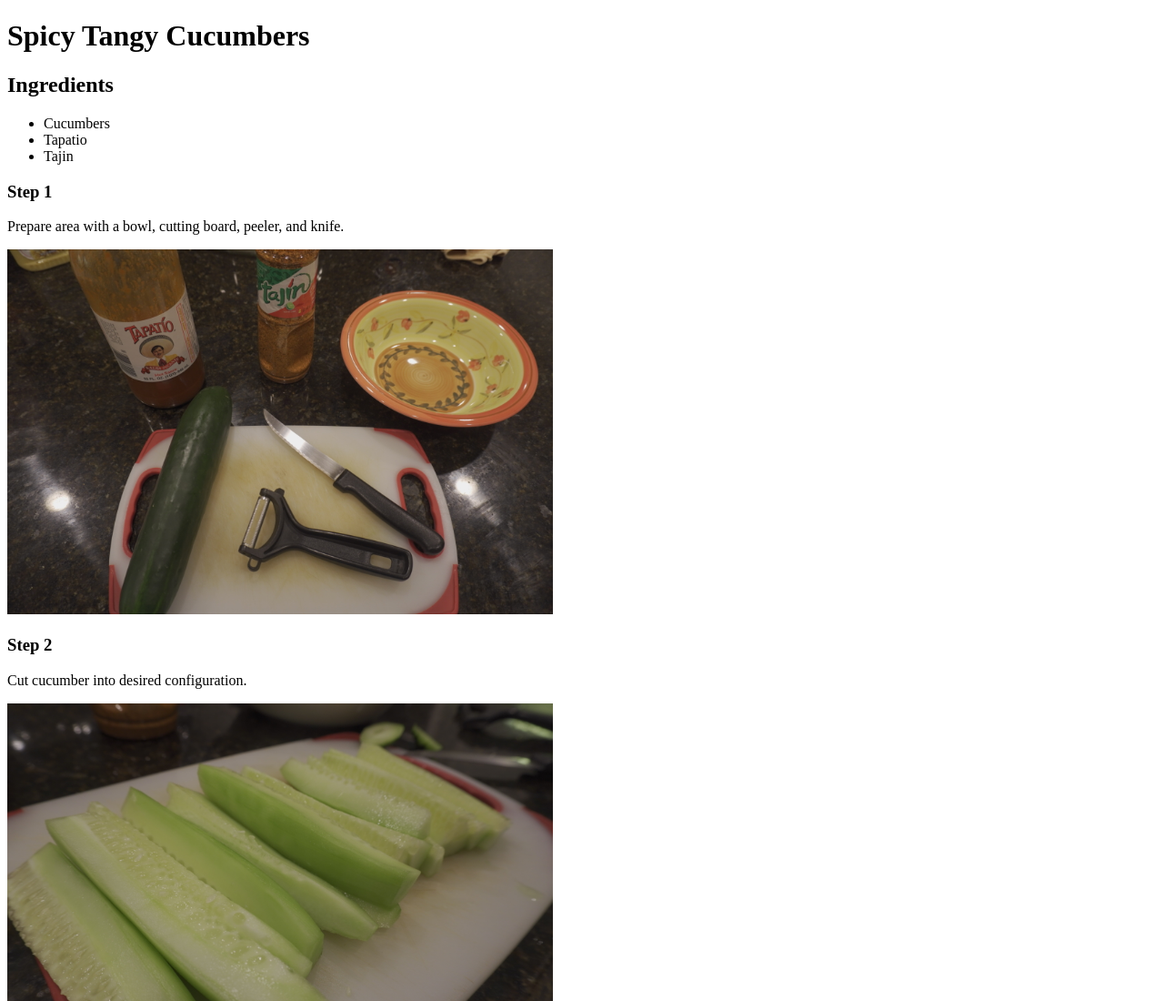
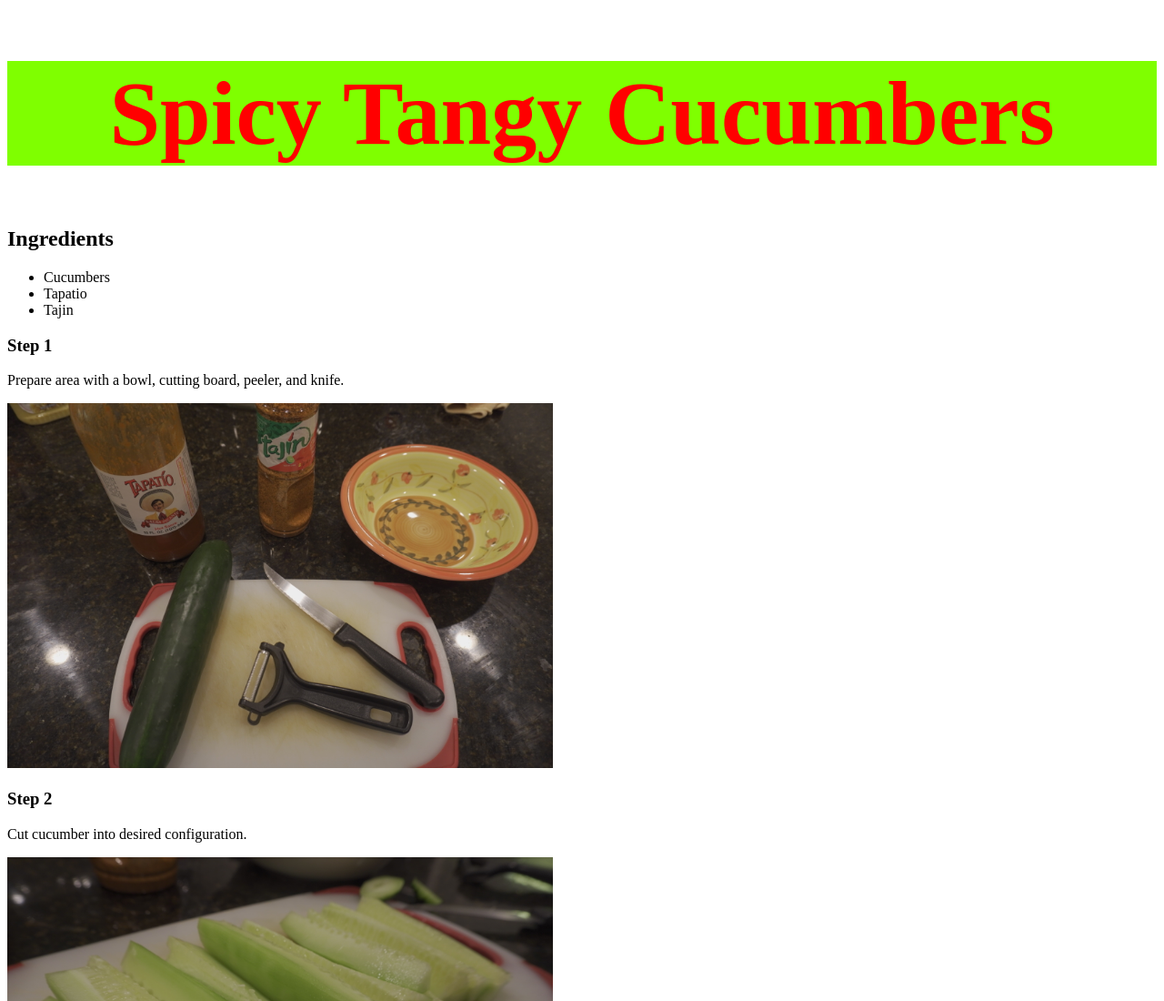
Before and after one commit to Intotheblue99/odin-recipes, a plain HTML site: page recipes/cucumber/cucumber.html in a window 1280 px wide. Shown: the top 1100 px of the page at 91% size. Drawn offline with Linux system fonts and the light colour scheme.

Commit message:
Add selectors and style value

```diff
--- a/recipes/cucumber/cucumber.html
+++ b/recipes/cucumber/cucumber.html
@@ -4,12 +4,13 @@
     <meta charset="UTF-8">
     <meta http-equiv="X-UA-Compatible" content="IE=edge">
     <meta name="viewport" content="width=device-width, initial-scale=1.0">
+    <link rel="stylesheet" href="style.css">
     <title>Document</title>
 </head>
 
 
     <body>
-        <h1>Spicy Tangy Cucumbers</h1>
+        <div id="header"><h1>Spicy Tangy Cucumbers</h1></div>
         <h2>Ingredients</h2>
             <ul>
                 <li>Cucumbers</li>
--- /dev/null
+++ b/recipes/cucumber/style.css
@@ -0,0 +1,6 @@
+#header {
+    background-color: chartreuse;
+    color: red;
+    text-align: center;
+    font-size: 50px;
+}
```
